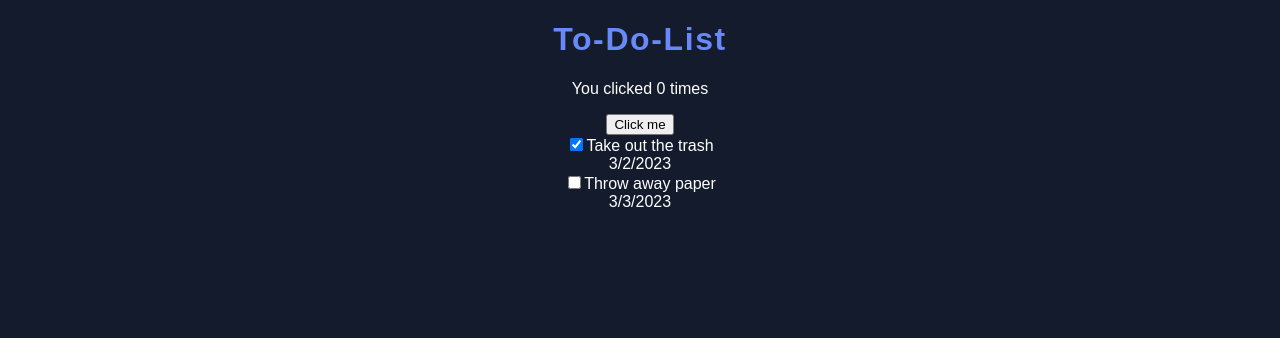
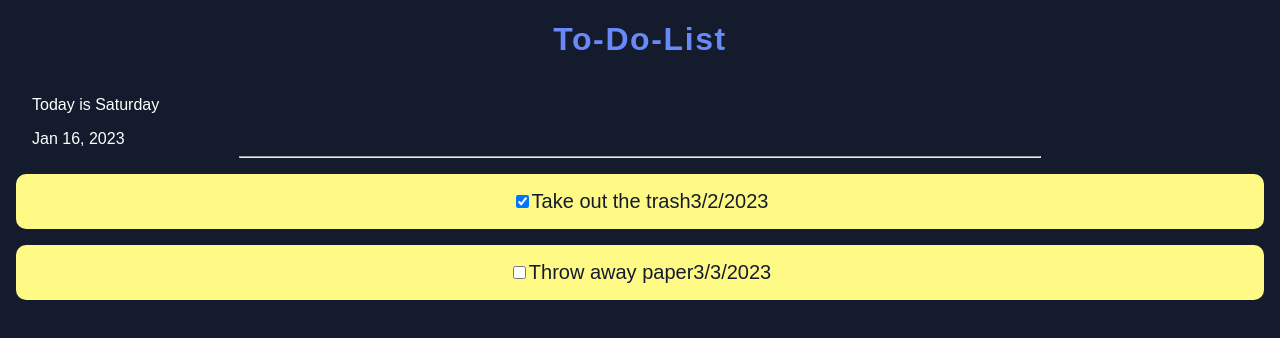
Before and after one commit to dilekbaykara/to-do-list, a React (Create React App) app: page / in a window 1280 px wide. Shown: the top 338 px of the page. Built offline with nearby package versions, Linux system fonts and the light colour scheme; a web font is replaced by a local one.

Commit message:
Added date, styled to do elements

```diff
--- a/src/App.css
+++ b/src/App.css
@@ -1,3 +1,27 @@
 .App {
   text-align: center;
 }
+
+.to-do-item{
+  display: flex;
+  justify-content: center;
+  font-size: 20px;
+  background-color: #fefa85;
+  border: 1px #ffff;
+  color: #131b2d;
+  margin: 1rem;
+  padding: 1rem;
+  border-radius: 10px;
+  }
+
+  .date-container {
+    display: flex;
+    align-items:flex-start;
+    flex-direction: column;
+    padding-left: 2rem;
+  }
+
+  .checkbox{
+
+
+  }
--- a/src/App.tsx
+++ b/src/App.tsx
@@ -1,5 +1,5 @@
 import "./App.css";
-import { useState } from "react";
+//import { useState } from "react";//
 
 interface ToDo {
   title: string;
@@ -27,8 +27,8 @@ const myToDo2: ToDo = {
 
 function ToDoItem(props: { toDo: ToDo }) {
   return (
-    <div>
-      <input type="checkbox" checked={props.toDo.checked} />
+    <div className ="to-do-item">
+      <input type="checkbox" className="checkbox" checked={props.toDo.checked} />
       <span>{props.toDo.description}</span>
       <br />
       <span>{props.toDo.duedate.toLocaleDateString()}</span>
@@ -36,7 +36,8 @@ function ToDoItem(props: { toDo: ToDo }) {
   );
 }
 
-function Example() {
+//Set Counter example below//
+/**function Example() {
   // Declare a new state variable, which we'll call "count"
   const [count, setCount] = useState<number>(0);
 
@@ -46,13 +47,17 @@ function Example() {
       <button onClick={() => setCount(count + 1)}>Click me</button>
     </div>
   );
-}
+}**/
 
 function App(): JSX.Element {
   return (
     <div className="App">
       <h1>To-Do-List</h1>
-      <Example />
+      <div className="date-container">
+      <p>Today is Saturday</p>
+      {new Date().toLocaleString("en-US", { month: "short", day: '2-digit'})}, {new Date().getFullYear()}
+      </div>
+      <hr/>
       <ToDoItem toDo={myToDo1} />
       <ToDoItem toDo={myToDo2} />
     </div>
--- a/src/index.css
+++ b/src/index.css
@@ -9,12 +9,12 @@ body {
   color: #ffff;
 }
 
-code {
-  font-family: source-code-pro, Menlo, Monaco, Consolas, 'Courier New',
-    monospace;
-}
 
 h1{
   color:#6889f7;
   letter-spacing: .1rem;
 }
+
+hr{
+  width: 50rem;
+}
```
